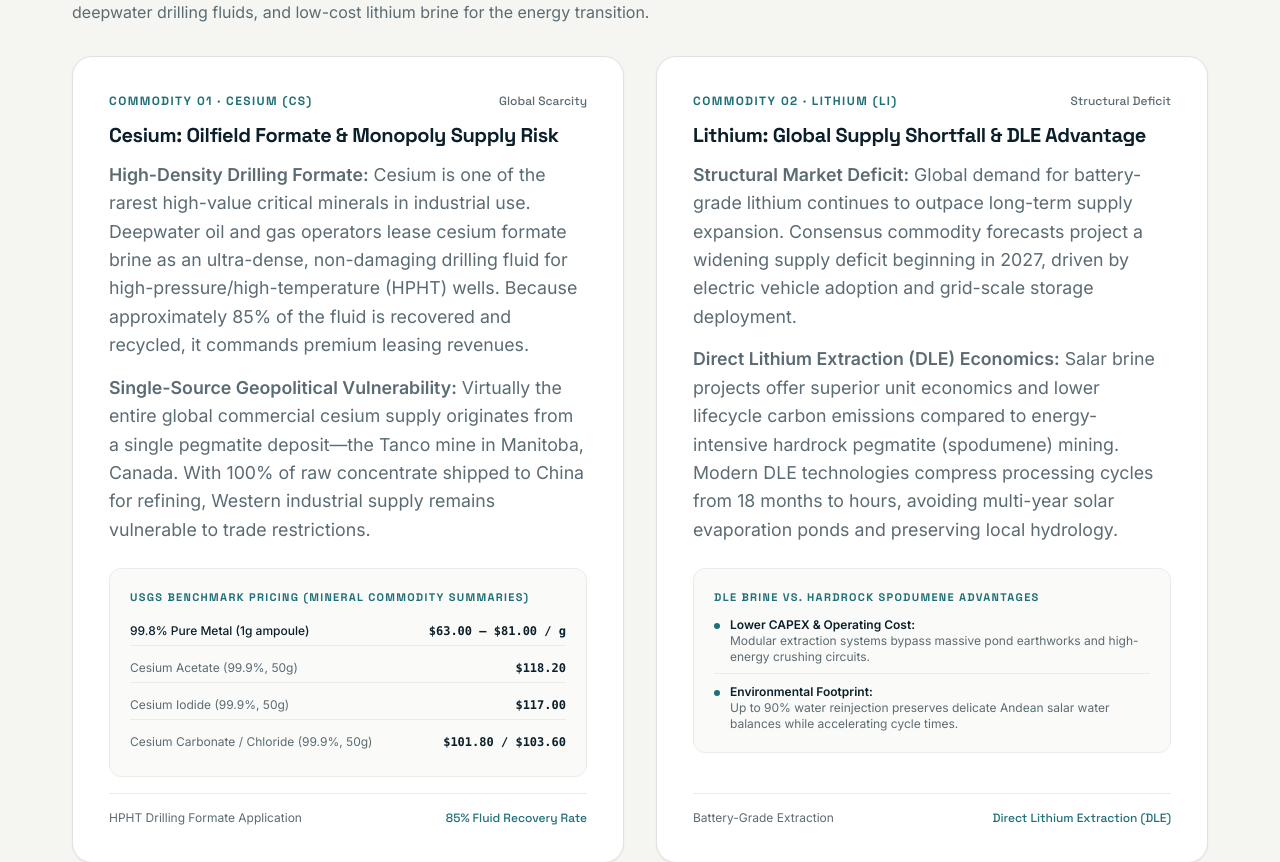
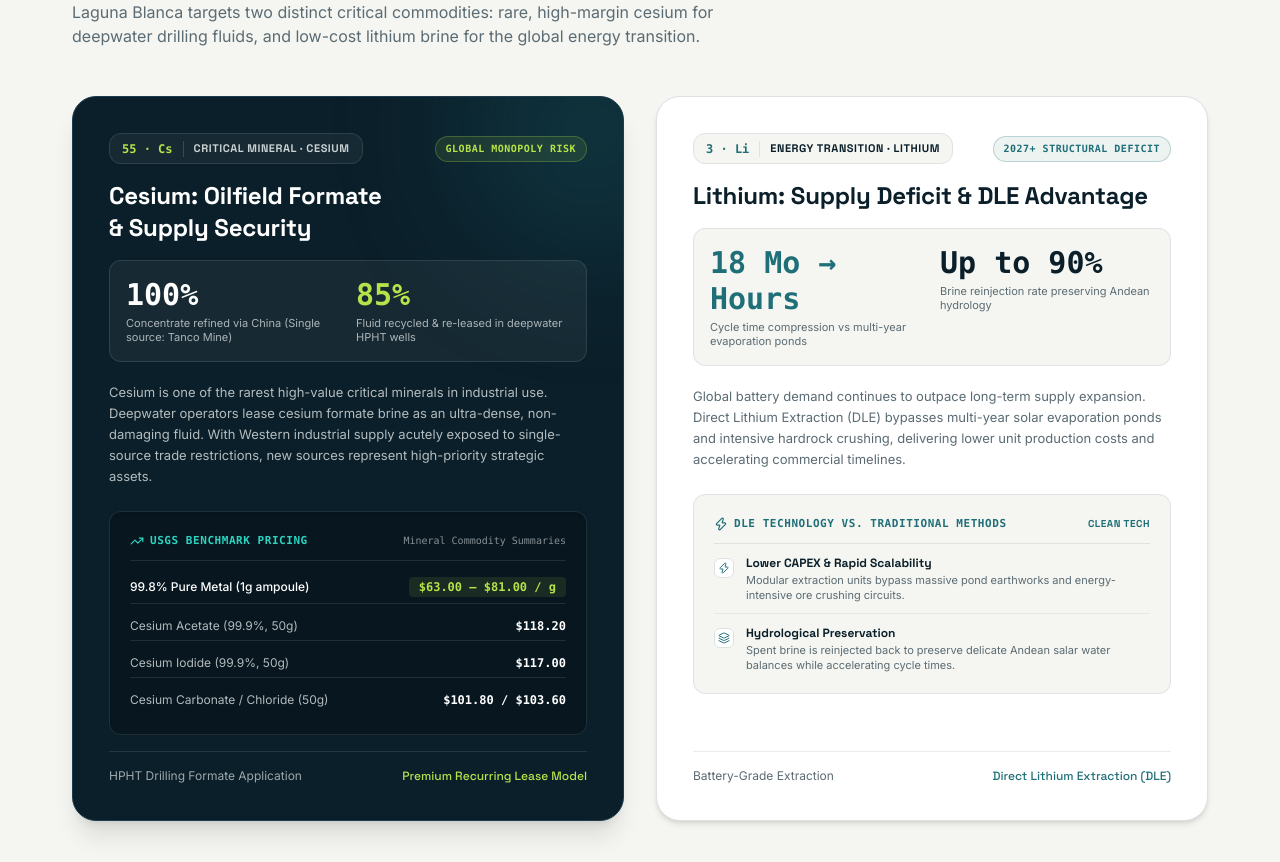
Before and after one commit to Mritunjai-17/monumental, a Next.js app: page /projects in a window 1280 px wide. Shown: the part 2343-3205 px from the top of the page. Built offline with nearby package versions, Linux system fonts and the light colour scheme; no server answers.

Commit message:
feat(projects): redesign Critical Minerals Economics with authentic human design, element badges, and terminal aesthetics

```diff
--- a/src/app/projects/page.tsx
+++ b/src/app/projects/page.tsx
@@ -295,118 +295,204 @@ export default function LagunaBlancaProjectPage() {
       {/* =========================================================
           5. COMMERCIAL & MARKET FUNDAMENTALS: CESIUM & LITHIUM
          ========================================================= */}
-      <section className="py-8 sm:py-12">
+      <section className="py-10 sm:py-16">
         <Container>
-          <div className="mb-8">
+          <div className="mb-10 sm:mb-12">
             <Eyebrow>Market Drivers &amp; Industrial Demand</Eyebrow>
-            <h2 className="font-heading font-bold text-2xl sm:text-3xl text-[#0B1F2A] mb-2">
+            <h2 className="font-heading font-bold text-2xl sm:text-3xl lg:text-4xl text-[#0B1F2A] mb-3">
               Critical Minerals Economics
             </h2>
             <p className="text-sm sm:text-base text-[#5B6B73] max-w-2xl leading-relaxed">
-              Laguna Blanca targets two distinct critical commodities: rare, high-margin cesium for deepwater drilling fluids, and low-cost lithium brine for the energy transition.
+              Laguna Blanca targets two distinct critical commodities: rare, high-margin cesium for deepwater drilling fluids, and low-cost lithium brine for the global energy transition.
             </p>
           </div>
 
           <div className="grid grid-cols-1 lg:grid-cols-12 gap-8 items-stretch">
-            {/* PILLAR 1: CESIUM (High-Value Rare Mineral) */}
+            {/* =========================================================
+                PILLAR 1: CESIUM (Cs 55) - High-Value Industrial Rarity
+               ========================================================= */}
             <div data-reveal="card" className="lg:col-span-6 min-w-0 flex flex-col">
-              <div className="h-full rounded-[20px] bg-white border border-[#DDE3E3] p-7 sm:p-9 shadow-sm flex flex-col justify-between">
-                <div>
-                  <div className="flex items-center justify-between gap-3 mb-3">
-                    <span className="font-heading font-semibold uppercase tracking-[0.12em] text-xs text-[#1F6F78]">
-                      Commodity 01 · Cesium (Cs)
+              <div className="h-full rounded-[24px] bg-[#0B1F2A] text-white border border-[#1D3B4C] p-6 sm:p-8 lg:p-9 shadow-xl relative overflow-hidden flex flex-col justify-between">
+                {/* Subtle Ambient Glow */}
+                <div className="absolute -top-24 -right-24 w-64 h-64 bg-[#1F6F78]/25 rounded-full blur-3xl pointer-events-none" />
+
+                <div className="relative z-10">
+                  {/* Header: Element Badge & Status Tag */}
+                  <div className="flex items-center justify-between gap-3 mb-4">
+                    <div className="inline-flex items-center gap-2.5 px-3 py-1.5 rounded-xl bg-white/5 border border-white/10 backdrop-blur-sm">
+                      <span className="font-mono text-xs font-bold text-[#B7E34A] border-r border-white/15 pr-2.5">
+                        55 · Cs
+                      </span>
+                      <span className="text-[11px] font-heading font-semibold uppercase tracking-wider text-[#DDE3E3]/90">
+                        Critical Mineral · Cesium
+                      </span>
+                    </div>
+
+                    <span className="text-[10px] font-mono font-semibold uppercase tracking-wider px-2.5 py-1 rounded-full bg-[#B7E34A]/10 text-[#B7E34A] border border-[#B7E34A]/25">
+                      Global Monopoly Risk
                     </span>
-                    <span className="font-heading text-xs text-[#5B6B73]">Global Scarcity</span>
                   </div>
 
-                  <h3 className="font-heading font-bold text-xl text-[#0B1F2A] mb-3">
-                    Cesium: Oilfield Formate &amp; Monopoly Supply Risk
+                  <h3 className="font-heading font-bold text-xl sm:text-2xl text-white tracking-[-0.01em] mb-4">
+                    Cesium: Oilfield Formate &amp; Supply Security
                   </h3>
 
-                  <div className="space-y-3.5 text-xs sm:text-sm text-[#5B6B73] leading-relaxed mb-6">
-                    <p>
-                      <strong>High-Density Drilling Formate:</strong> Cesium is one of the rarest high-value critical minerals in industrial use. Deepwater oil and gas operators lease cesium formate brine as an ultra-dense, non-damaging drilling fluid for high-pressure/high-temperature (HPHT) wells. Because approximately 85% of the fluid is recovered and recycled, it commands premium leasing revenues.
-                    </p>
-                    <p>
-                      <strong>Single-Source Geopolitical Vulnerability:</strong> Virtually the entire global commercial cesium supply originates from a single pegmatite deposit—the Tanco mine in Manitoba, Canada. With 100% of raw concentrate shipped to China for refining, Western industrial supply remains vulnerable to trade restrictions.
-                    </p>
+                  {/* 2 Big Stat Metrics */}
+                  <div className="grid grid-cols-2 gap-4 p-4 rounded-xl bg-white/5 border border-white/10 mb-5">
+                    <div>
+                      <span className="font-mono font-bold text-2xl sm:text-3xl text-white block">
+                        100%
+                      </span>
+                      <span className="text-[11px] text-[#DDE3E3]/75 block leading-tight mt-1">
+                        Concentrate refined via China (Single source: Tanco Mine)
+                      </span>
+                    </div>
+                    <div>
+                      <span className="font-mono font-bold text-2xl sm:text-3xl text-[#B7E34A] block">
+                        85%
+                      </span>
+                      <span className="text-[11px] text-[#DDE3E3]/75 block leading-tight mt-1">
+                        Fluid recycled &amp; re-leased in deepwater HPHT wells
+                      </span>
+                    </div>
                   </div>
 
-                  {/* USGS Price Benchmarks */}
-                  <div className="rounded-xl border border-[#E8EDE9] bg-[#FAFBF9] p-4 sm:p-5 mb-4">
-                    <span className="font-heading font-semibold uppercase tracking-[0.12em] text-[11px] text-[#1F6F78] block mb-2.5">
-                      USGS Benchmark Pricing (Mineral Commodity Summaries)
-                    </span>
+                  {/* Context Narrative */}
+                  <p className="text-xs sm:text-[13px] text-[#DDE3E3]/80 leading-relaxed mb-6">
+                    Cesium is one of the rarest high-value critical minerals in industrial use. Deepwater operators lease cesium formate brine as an ultra-dense, non-damaging fluid. With Western industrial supply acutely exposed to single-source trade restrictions, new sources represent high-priority strategic assets.
+                  </p>
+
+                  {/* USGS Price Benchmarks - Financial Terminal View */}
+                  <div className="rounded-xl border border-white/10 bg-[#07161F] p-4 sm:p-5 mb-4 shadow-inner">
+                    <div className="flex items-center justify-between pb-2.5 mb-2.5 border-b border-white/10">
+                      <span className="text-[11px] font-mono font-semibold uppercase tracking-wider text-[#2DD4BF] flex items-center gap-1.5">
+                        <TrendingUp className="w-3.5 h-3.5" />
+                        USGS Benchmark Pricing
+                      </span>
+                      <span className="text-[10px] font-mono text-[#DDE3E3]/60">
+                        Mineral Commodity Summaries
+                      </span>
+                    </div>
+
                     <div className="space-y-2 text-xs">
-                      <div className="flex justify-between items-center py-1.5 border-b border-[#E8EDE9]">
-                        <span className="text-[#0B1F2A] font-medium">99.8% Pure Metal (1g ampoule)</span>
-                        <span className="font-mono font-bold text-[#0B1F2A]">$63.00 – $81.00 / g</span>
+                      <div className="flex justify-between items-center py-1.5 border-b border-white/10">
+                        <span className="text-white font-medium text-xs">99.8% Pure Metal (1g ampoule)</span>
+                        <span className="font-mono font-bold text-[#B7E34A] bg-[#B7E34A]/10 px-2.5 py-0.5 rounded text-xs">
+                          $63.00 – $81.00 / g
+                        </span>
                       </div>
-                      <div className="flex justify-between items-center py-1.5 border-b border-[#E8EDE9]">
-                        <span className="text-[#5B6B73]">Cesium Acetate (99.9%, 50g)</span>
-                        <span className="font-mono font-semibold text-[#0B1F2A]">$118.20</span>
+                      <div className="flex justify-between items-center py-1.5 border-b border-white/10">
+                        <span className="text-[#DDE3E3]/80">Cesium Acetate (99.9%, 50g)</span>
+                        <span className="font-mono font-semibold text-white">$118.20</span>
                       </div>
-                      <div className="flex justify-between items-center py-1.5 border-b border-[#E8EDE9]">
-                        <span className="text-[#5B6B73]">Cesium Iodide (99.9%, 50g)</span>
-                        <span className="font-mono font-semibold text-[#0B1F2A]">$117.00</span>
+                      <div className="flex justify-between items-center py-1.5 border-b border-white/10">
+                        <span className="text-[#DDE3E3]/80">Cesium Iodide (99.9%, 50g)</span>
+                        <span className="font-mono font-semibold text-white">$117.00</span>
                       </div>
                       <div className="flex justify-between items-center py-1.5">
-                        <span className="text-[#5B6B73]">Cesium Carbonate / Chloride (99.9%, 50g)</span>
-                        <span className="font-mono font-semibold text-[#0B1F2A]">$101.80 / $103.60</span>
+                        <span className="text-[#DDE3E3]/80">Cesium Carbonate / Chloride (50g)</span>
+                        <span className="font-mono font-semibold text-white">$101.80 / $103.60</span>
                       </div>
                     </div>
                   </div>
                 </div>
 
-                <div className="pt-4 border-t border-[#E8EDE9] flex items-center justify-between text-xs text-[#5B6B73]">
+                <div className="relative z-10 pt-4 border-t border-white/10 flex items-center justify-between text-xs text-[#DDE3E3]/70">
                   <span>HPHT Drilling Formate Application</span>
-                  <span className="font-heading font-medium text-xs text-[#1F6F78]">85% Fluid Recovery Rate</span>
+                  <span className="font-heading font-medium text-xs text-[#B7E34A]">Premium Recurring Lease Model</span>
                 </div>
               </div>
             </div>
 
-            {/* PILLAR 2: LITHIUM (Energy Transition & DLE Advantage) */}
+            {/* =========================================================
+                PILLAR 2: LITHIUM (Li 3) - Energy Transition & DLE Economics
+               ========================================================= */}
             <div data-reveal="card" className="lg:col-span-6 min-w-0 flex flex-col">
-              <div className="h-full rounded-[20px] bg-white border border-[#DDE3E3] p-7 sm:p-9 shadow-sm flex flex-col justify-between">
+              <div className="h-full rounded-[24px] bg-white border border-[#DDE3E3] p-6 sm:p-8 lg:p-9 shadow-md hover:shadow-lg transition-all duration-300 flex flex-col justify-between">
                 <div>
-                  <div className="flex items-center justify-between gap-3 mb-3">
-                    <span className="font-heading font-semibold uppercase tracking-[0.12em] text-xs text-[#1F6F78]">
-                      Commodity 02 · Lithium (Li)
+                  {/* Header: Element Badge & Status Tag */}
+                  <div className="flex items-center justify-between gap-3 mb-4">
+                    <div className="inline-flex items-center gap-2.5 px-3 py-1.5 rounded-xl bg-[#F5F6F1] border border-[#DDE3E3]">
+                      <span className="font-mono text-xs font-bold text-[#1F6F78] border-r border-[#DDE3E3] pr-2.5">
+                        3 · Li
+                      </span>
+                      <span className="text-[11px] font-heading font-semibold uppercase tracking-wider text-[#0B1F2A]">
+                        Energy Transition · Lithium
+                      </span>
+                    </div>
+
+                    <span className="text-[10px] font-mono font-semibold uppercase tracking-wider px-2.5 py-1 rounded-full bg-[#EDF3F1] text-[#1F6F78] border border-[#1F6F78]/25">
+                      2027+ Structural Deficit
                     </span>
-                    <span className="font-heading text-xs text-[#5B6B73]">Structural Deficit</span>
                   </div>
 
-                  <h3 className="font-heading font-bold text-xl text-[#0B1F2A] mb-3">
-                    Lithium: Global Supply Shortfall &amp; DLE Advantage
+                  <h3 className="font-heading font-bold text-xl sm:text-2xl text-[#0B1F2A] tracking-[-0.01em] mb-4">
+                    Lithium: Supply Deficit &amp; DLE Advantage
                   </h3>
 
-                  <div className="space-y-3.5 text-xs sm:text-sm text-[#5B6B73] leading-relaxed mb-6">
-                    <p>
-                      <strong>Structural Market Deficit:</strong> Global demand for battery-grade lithium continues to outpace long-term supply expansion. Consensus commodity forecasts project a widening supply deficit beginning in 2027, driven by electric vehicle adoption and grid-scale storage deployment.
-                    </p>
-                    <p>
-                      <strong>Direct Lithium Extraction (DLE) Economics:</strong> Salar brine projects offer superior unit economics and lower lifecycle carbon emissions compared to energy-intensive hardrock pegmatite (spodumene) mining. Modern DLE technologies compress processing cycles from 18 months to hours, avoiding multi-year solar evaporation ponds and preserving local hydrology.
-                    </p>
+                  {/* 2 Big Stat Metrics */}
+                  <div className="grid grid-cols-2 gap-4 p-4 rounded-xl bg-[#F5F6F1] border border-[#DDE3E3] mb-5">
+                    <div>
+                      <span className="font-mono font-bold text-2xl sm:text-3xl text-[#1F6F78] block">
+                        18 Mo → Hours
+                      </span>
+                      <span className="text-[11px] text-[#5B6B73] block leading-tight mt-1">
+                        Cycle time compression vs multi-year evaporation ponds
+                      </span>
+                    </div>
+                    <div>
+                      <span className="font-mono font-bold text-2xl sm:text-3xl text-[#0B1F2A] block">
+                        Up to 90%
+                      </span>
+                      <span className="text-[11px] text-[#5B6B73] block leading-tight mt-1">
+                        Brine reinjection rate preserving Andean hydrology
+                      </span>
+                    </div>
                   </div>
 
-                  {/* DLE vs Hardrock Comparison */}
-                  <div className="rounded-xl border border-[#E8EDE9] bg-[#FAFBF9] p-4 sm:p-5 mb-4">
-                    <span className="font-heading font-semibold uppercase tracking-[0.12em] text-[11px] text-[#1F6F78] block mb-2.5">
-                      DLE Brine vs. Hardrock Spodumene Advantages
-                    </span>
-                    <div className="space-y-2.5 text-xs">
-                      <div className="flex items-start gap-2.5 pb-2 border-b border-[#E8EDE9]">
-                        <span className="w-1.5 h-1.5 rounded-full bg-[#1F6F78] shrink-0 mt-1.5" />
+                  {/* Context Narrative */}
+                  <p className="text-xs sm:text-[13px] text-[#5B6B73] leading-relaxed mb-6">
+                    Global battery demand continues to outpace long-term supply expansion. Direct Lithium Extraction (DLE) bypasses multi-year solar evaporation ponds and intensive hardrock crushing, delivering lower unit production costs and accelerating commercial timelines.
+                  </p>
+
+                  {/* DLE vs Hardrock Modern Technology Matrix */}
+                  <div className="rounded-xl border border-[#DDE3E3] bg-[#F5F6F1] p-4 sm:p-5 mb-4">
+                    <div className="flex items-center justify-between pb-2.5 mb-3 border-b border-[#DDE3E3]">
+                      <span className="text-[11px] font-mono font-semibold uppercase tracking-wider text-[#1F6F78] flex items-center gap-1.5">
+                        <Zap className="w-3.5 h-3.5" />
+                        DLE Technology vs. Traditional Methods
+                      </span>
+                      <span className="text-[10px] font-heading font-bold uppercase tracking-wider text-[#1F6F78]">
+                        Clean Tech
+                      </span>
+                    </div>
+
+                    <div className="space-y-3 text-xs">
+                      <div className="flex items-start gap-3 pb-2.5 border-b border-[#DDE3E3]/70">
+                        <div className="w-5 h-5 rounded-md bg-white border border-[#DDE3E3] flex items-center justify-center text-[#1F6F78] shrink-0 mt-0.5 shadow-xs">
+                          <Zap className="w-3 h-3" />
+                        </div>
                         <div>
-                          <span className="text-[#0B1F2A] font-semibold block">Lower CAPEX &amp; Operating Cost:</span>
-                          <span className="text-[#5B6B73]">Modular extraction systems bypass massive pond earthworks and high-energy crushing circuits.</span>
+                          <span className="font-heading font-bold text-xs text-[#0B1F2A] block leading-tight">
+                            Lower CAPEX &amp; Rapid Scalability
+                          </span>
+                          <span className="text-[11px] text-[#5B6B73] block leading-snug mt-0.5">
+                            Modular extraction units bypass massive pond earthworks and energy-intensive ore crushing circuits.
+                          </span>
                         </div>
                       </div>
-                      <div className="flex items-start gap-2.5">
-                        <span className="w-1.5 h-1.5 rounded-full bg-[#1F6F78] shrink-0 mt-1.5" />
+
+                      <div className="flex items-start gap-3">
+                        <div className="w-5 h-5 rounded-md bg-white border border-[#DDE3E3] flex items-center justify-center text-[#1F6F78] shrink-0 mt-0.5 shadow-xs">
+                          <Layers className="w-3 h-3" />
+                        </div>
                         <div>
-                          <span className="text-[#0B1F2A] font-semibold block">Environmental Footprint:</span>
-                          <span className="text-[#5B6B73]">Up to 90% water reinjection preserves delicate Andean salar water balances while accelerating cycle times.</span>
+                          <span className="font-heading font-bold text-xs text-[#0B1F2A] block leading-tight">
+                            Hydrological Preservation
+                          </span>
+                          <span className="text-[11px] text-[#5B6B73] block leading-snug mt-0.5">
+                            Spent brine is reinjected back to preserve delicate Andean salar water balances while accelerating cycle times.
+                          </span>
                         </div>
                       </div>
                     </div>
```
